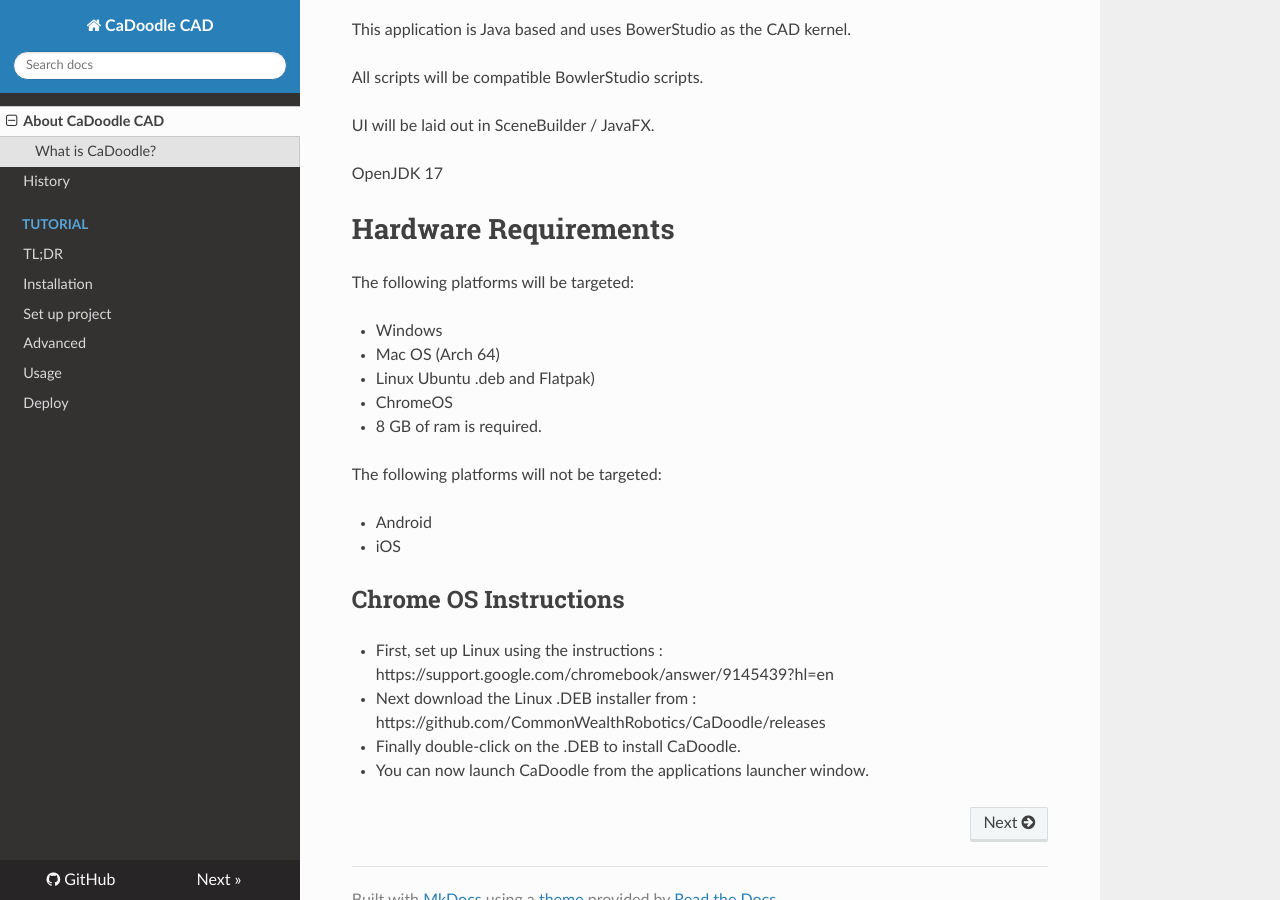
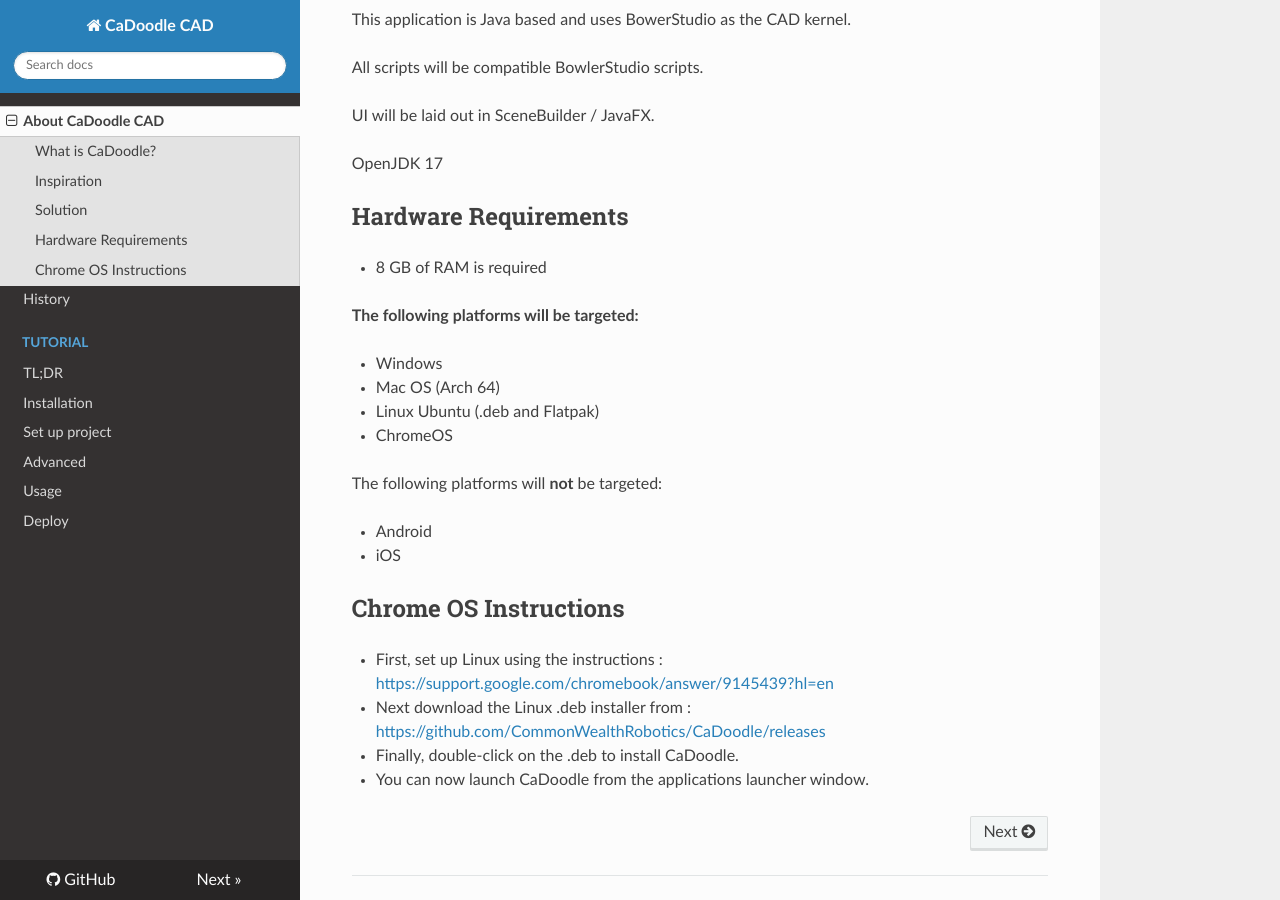
Before and after one commit to CaDoodleWebsite/cadoodlecad.github.io, an MkDocs documentation site: the page built from docs/docs/landing.md, in a window 1280 px wide and 900 px high, scrolled down 896 px. Built offline with MkDocs 1.6.1, drawn with Linux system fonts in a browser that asks for light colours; nearby versions of some CDN libraries; some of the changed lines change nothing that is shown.

Commit message:
formatting

```diff
--- a/docs/docs/landing.md
+++ b/docs/docs/landing.md
@@ -9,25 +9,25 @@
 
 CaDoodle is a drag-and-drop editor for 3D objects.
 
-# Inspiration
+## Inspiration
 
 CaDoodle is inspired by Tinkercad. The workflow of Tinkercad is an excellent experience for novice users of CAD:
 
 1. Drag and drop shape
-2. Group and ungroup
-3. Solid and Hole status
-4. Undo of operations
-5. Stretch and move handles
-6. Library of examples
-7. Nearest Surface snappping
+1. Group and ungroup
+1. Solid and Hole status
+1. Undo of operations
+1. Stretch and move handles
+1. Library of examples
+1. Nearest Surface snappping
 
 However, this workflow suffers from a few fundemental problems:
 
 1. Web based UI means it is enclosed by whomever runs the server
-2. Subscription model is precarious (Autodesk is not known as a reliable partner for free tools over time)
-3. Proprietary source files
+1. Subscription model is precarious (Autodesk is not known as a reliable partner for free tools over time)
+1. Proprietary source files
 
-# Solution
+## Solution
 
 This application is Java based and uses BowerStudio as the CAD kernel.
 
@@ -37,27 +37,30 @@
 
 OpenJDK 17
 
-# Hardware Requirements
+## Hardware Requirements
 
-The following platforms will be targeted:
+* 8 GB of RAM is required
+
+**The following platforms will be targeted:**
 
 * Windows
 * Mac OS (Arch 64)
-* Linux Ubuntu .deb and Flatpak)
+* Linux Ubuntu (.deb and Flatpak)
 * ChromeOS
-* 8 GB of ram is required.
 
-The following platforms will not be targeted:
+The following platforms will **not** be targeted:
 
 * Android
 * iOS
 
 ## Chrome OS Instructions
 
-- First, set up Linux using the instructions : https://support.google.com/chromebook/answer/9145439?hl=en
+- First, set up Linux using the instructions :
+    [https://support.google.com/chromebook/answer/9145439?hl=en](https://support.google.com/chromebook/answer/9145439?hl=en)
 
-- Next download the Linux .DEB installer from : https://github.com/CommonWealthRobotics/CaDoodle/releases
+- Next download the Linux .deb installer from :
+    [https://github.com/CommonWealthRobotics/CaDoodle/releases](https://github.com/CommonWealthRobotics/CaDoodle/releases)
 
-- Finally double-click on the .DEB to install CaDoodle.
+- Finally, double-click on the .deb to install CaDoodle.
 
 - You can now launch CaDoodle from the applications launcher window.
```
